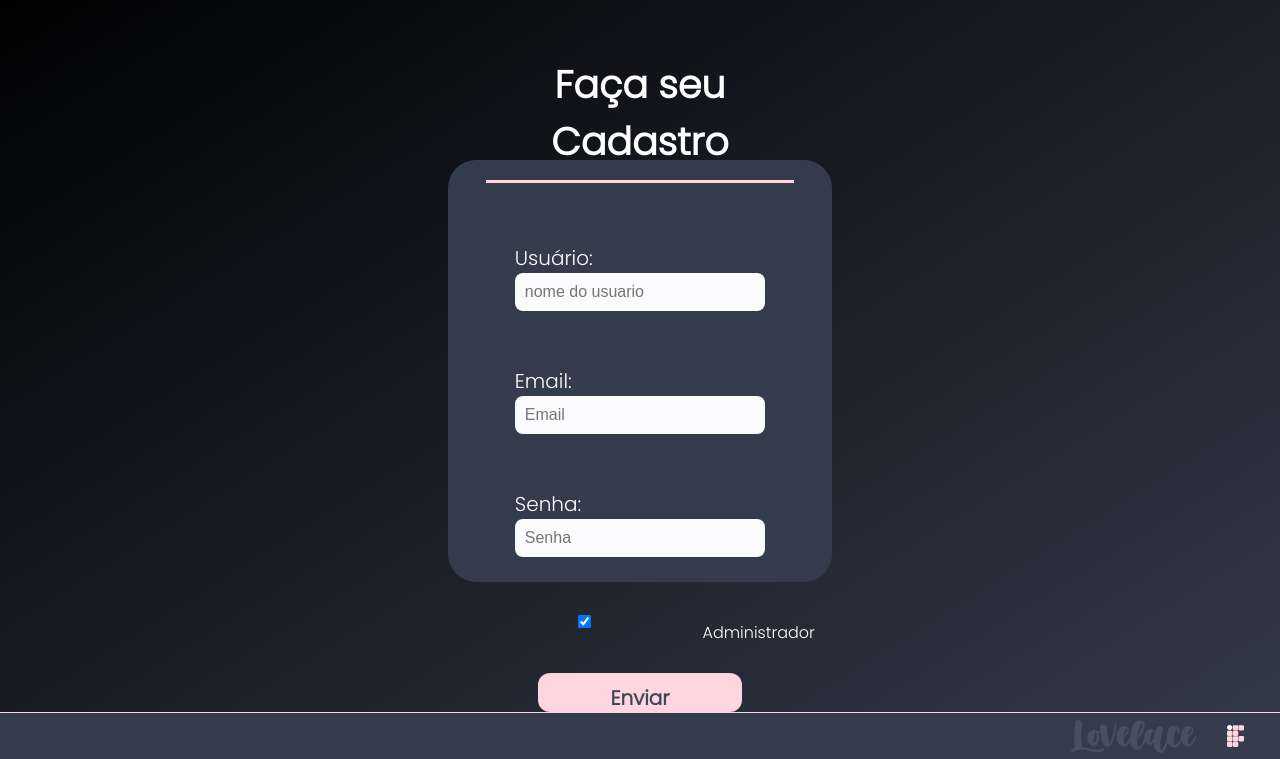
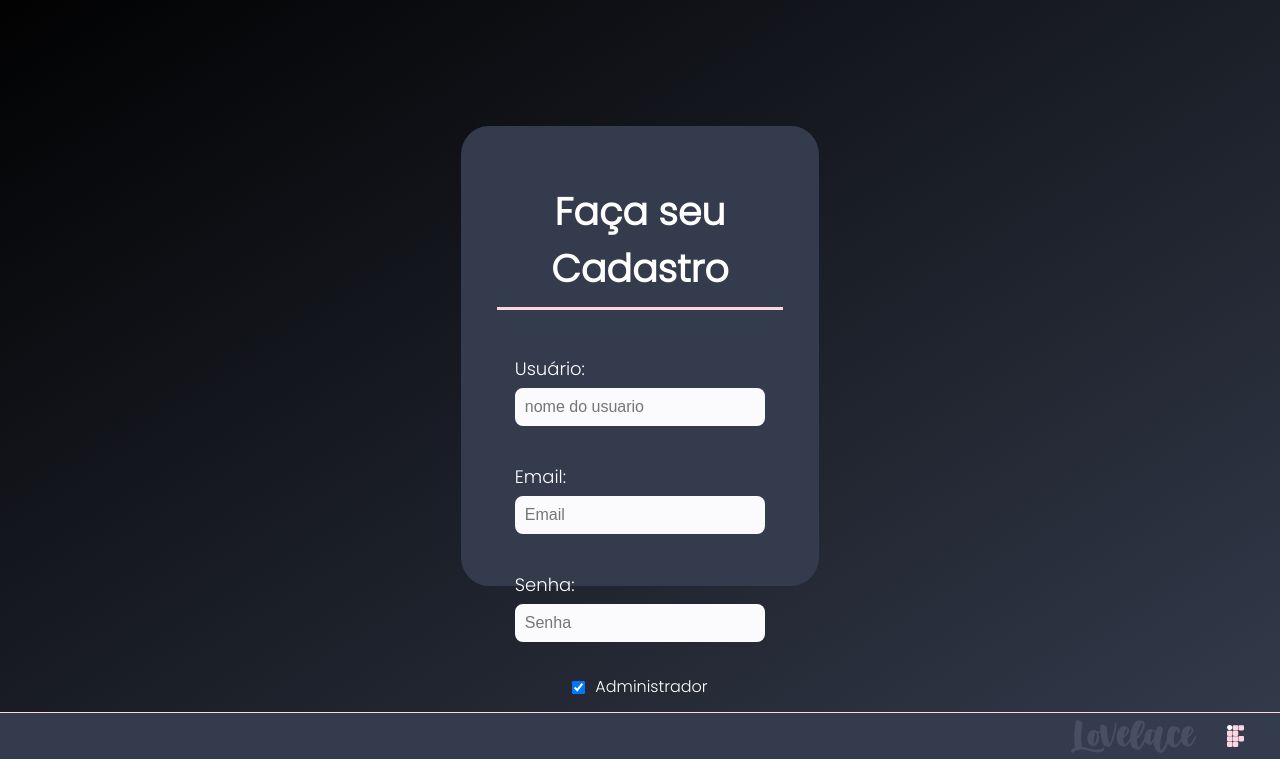
Before and after one commit to Marialaura-bs/Sistema-Ada, a Flask app: page /cadastro in a window 1280 px wide. Shown: the part 41-800 px from the top of the page. Run offline with Flask 3, Linux system fonts and the light colour scheme.

Commit message:
salvando tela de login e cadastro

```diff
--- a/app/static/css/style.css
+++ b/app/static/css/style.css
@@ -204,7 +204,11 @@ footer {
     padding-top: 35px;
     align-items: flex-start;
     flex-direction: column;
-    font-size: 20px; /* Aumentei o tamanho da fonte */
+    font-size: 18px; /* Aumentei o tamanho da fonte */
+}
+
+.conteiner_inputs label{
+    margin-bottom: 5px;
 }
 
 input {
@@ -225,11 +229,12 @@ input {
     font-size: 20px;
     font-weight: 700;
     height: 3vw;
-    width: 16vw;
+    width: 14vw;
     background-color: #FED6DF;
     color: #404758;
     border: none;
-    margin-top: 20px;
+    margin-top: 13px;
+    margin-bottom: 8px;
     padding: 10px 0;
     text-align: center;
     border-radius: 12px;
@@ -237,7 +242,7 @@ input {
 }
 
 .botao:hover {
-    background-color: #ffb6c1; /* Cor ao passar o mouse */
+    background-color: #FED6DF; /* Cor ao passar o mouse */
     transform: scale(1.12); /* Efeito de clique */
 }
 
@@ -275,31 +280,33 @@ input {
     align-items: center;
     display: flex;
     flex-direction: column;
-    margin-top: 30px;
 }
 
 .cadastro_form {
-    background-color: #343b4c;
     border-radius: calc(1% + 1.5em);
-    box-shadow: lightgray;
+    background-color: #343B4C;
+    box-shadow: lightgray; /* Sombra para dar profundidade */
     display: flex;
     flex-direction: column;
-    justify-content: center;
     align-items: center;
-    width: 30vw;
-    height: 33vw;
+    width: 28vw;
+    height: 36vw;
     max-width: 1920px;
+}
+
+.conteiner_inputs_cadastro label{
+    margin-bottom: 6px;
 }
 
 .cadastro_titulo_form {
     color: #FFFFFF;
     font-family: "Poppins", sans-serif;
     font-size: 38px;
-    border-bottom: 3px solid #FED6DF; /* Aumentei a espessura da linha */
+    padding-top: 2.5vw;
+    border-bottom: 3px solid #FED6DF;
     text-align: center;
-    padding-bottom: 10px; /* Espaçamento entre o texto e a linha */
-    width: 80%; /* Para alinhar a linha com o texto */
-
+    padding-bottom: 10px;
+    width: 80%;
 }
 
 .conteiner_inputs_cadastro {
@@ -307,10 +314,10 @@ input {
     font-family: "Poppins", sans-serif;
     font-weight: 400;
     display: flex;
-    padding-top: 35px;
+    padding-top: 20px;
     align-items: flex-start;
     flex-direction: column;
-    font-size: 20px; /* Aumentei o tamanho da fonte */
+    font-size: 18px;
 }
 
 input {
@@ -326,13 +333,29 @@ input {
     font-size: 16px;
 }
 
+.conteiner_inputs_cadastro input{
+    margin-bottom: 10px;
+}
+
 .admcheck {
+    display: flex;
+    align-items: center;
+    gap: 10px;
     color: #FFFFFF;
     font-family: "Poppins", sans-serif;
-    display: flex;
-    align-items: center; /* Alinha verticalmente */
-    border: none;
+    width: fit-content;
+}
 
+.admcheck input{
+    margin: 0;
+    padding: 0;
+    width: auto;
+}
+
+.admcheck label{
+    margin: 0;
+    padding: 0;
+    line-height: 1;
 }
 
 .cadastro_botao {
@@ -561,7 +584,7 @@ input {
     font-family: "Poppins";
     font-weight: bolder;
     font-size: 2vw;
-    margin: 0 auto; /* Centraliza o elemento */
+    margin: 0 auto;
 
 }
 
```
